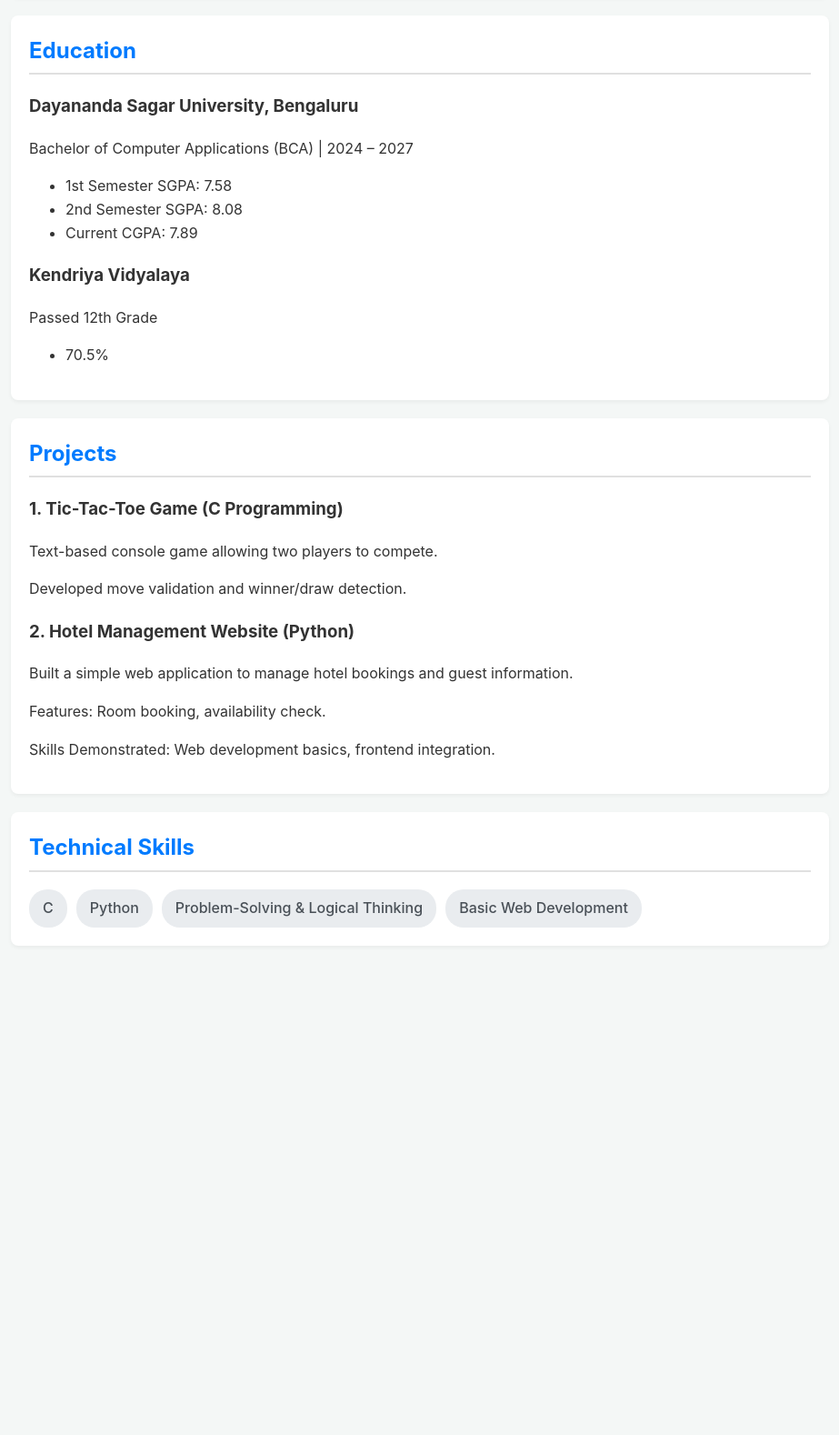
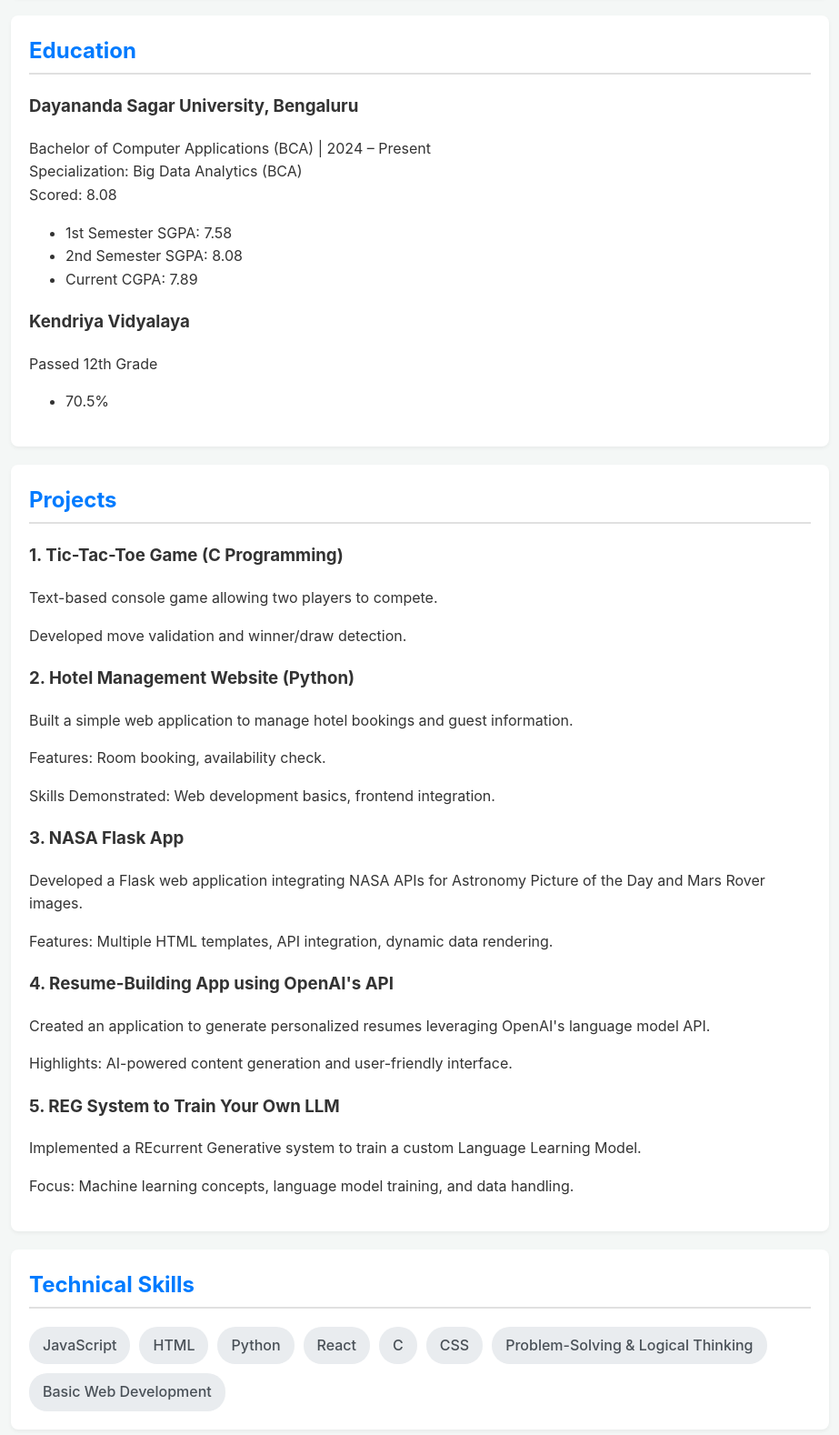
Before and after one commit to Bibek200619/bibekshahcv, a website: page index.html in a window 1280 px wide. Shown: the part 714-2292 px from the top of the page at 91% size, without its empty margins (178-1101 px from the left). Before the commit the page ends 1774 px from the top, so only its background shows below. Drawn offline with Linux system fonts and the light colour scheme.

Commit message:
Update index.html

```diff
--- a/index.html
+++ b/index.html
@@ -1,33 +1,39 @@
 <!DOCTYPE html>
 <html lang="en">
 <head>
-    <meta charset="UTF-8">
-    <meta name="viewport" content="width=device-width, initial-scale=1.0">
+    <meta charset="UTF-8" />
+    <meta name="viewport" content="width=device-width, initial-scale=1" />
     <title>Bibek Kumar Shah | CV</title>
-    <link rel="stylesheet" href="style.css">
+    <link rel="stylesheet" href="style.css" />
 </head>
 <body>
 
 <header class="header">
     <div class="profile-card">
-        <img src="PXL_20250903_063603606~3.jpg" alt="Bibek Kumar Shah" class="profile-img">
+        <img src="PXL_20250903_063603606~3.jpg" alt="Bibek Kumar Shah" class="profile-img" />
         <h1>Bibek Kumar Shah</h1>
         <p>Bengaluru, Kudligate</p>
-        <p>(+91) 6026505550 |  <a href="mailto:bibekkumarshah574@gmail.com">bibekkumarshah574@gmail.com</a></p>
+        <p>(+91) 6026505550 | <a href="mailto:bibekkumarshah574@gmail.com">bibekkumarshah574@gmail.com</a></p>
     </div>
 </header>
 
 <main class="container">
     <section class="section">
         <h2>Career Objective</h2>
-        <p>Detail-oriented and motivated Bachelor of Computer Applications (BCA) student with an increasing C and Python foundation. Enthusiastic about software development and looking forward to learning through practical experiences in real-world projects. Good problem-solving skills with a keen interest in learning emerging technologies</p>
+        <p>
+            Detail-oriented and motivated Bachelor of Computer Applications (BCA) student with an increasing C and Python foundation. Enthusiastic about software development and looking forward to learning through practical experiences in real-world projects. Good problem-solving skills with a keen interest in learning emerging technologies.
+        </p>
     </section>
 
     <section class="section">
         <h2>Education</h2>
         <div class="item">
             <h3>Dayananda Sagar University, Bengaluru</h3>
-            <p>Bachelor of Computer Applications (BCA) | 2024 – 2027</p>
+            <p>
+                Bachelor of Computer Applications (BCA) | 2024 – Present<br />
+                Specialization: Big Data Analytics (BCA)<br />
+                Scored: 8.08
+            </p>
             <ul>
                 <li>1st Semester SGPA: 7.58</li>
                 <li>2nd Semester SGPA: 8.08</li>
@@ -49,20 +55,39 @@
             <h3>1. Tic-Tac-Toe Game (C Programming)</h3>
             <p>Text-based console game allowing two players to compete.</p>
             <p>Developed move validation and winner/draw detection.</p>
-             </div>
+        </div>
         <div class="item">
             <h3>2. Hotel Management Website (Python)</h3>
             <p>Built a simple web application to manage hotel bookings and guest information.</p>
             <p>Features: Room booking, availability check.</p>
-            <p>Skills Demonstrated: Web development basics,  frontend integration.</p>
+            <p>Skills Demonstrated: Web development basics, frontend integration.</p>
+        </div>
+        <div class="item">
+            <h3>3. NASA Flask App</h3>
+            <p>Developed a Flask web application integrating NASA APIs for Astronomy Picture of the Day and Mars Rover images.</p>
+            <p>Features: Multiple HTML templates, API integration, dynamic data rendering.</p>
+        </div>
+        <div class="item">
+            <h3>4. Resume-Building App using OpenAI's API</h3>
+            <p>Created an application to generate personalized resumes leveraging OpenAI's language model API.</p>
+            <p>Highlights: AI-powered content generation and user-friendly interface.</p>
+        </div>
+        <div class="item">
+            <h3>5. REG System to Train Your Own LLM</h3>
+            <p>Implemented a REcurrent Generative system to train a custom Language Learning Model.</p>
+            <p>Focus: Machine learning concepts, language model training, and data handling.</p>
         </div>
     </section>
 
     <section class="section">
         <h2>Technical Skills</h2>
         <div class="skills-list">
+            <span>JavaScript</span>
+            <span>HTML</span>
+            <span>Python</span>
+            <span>React</span>
             <span>C</span>
-            <span>Python</span>
+            <span>CSS</span>
             <span>Problem-Solving & Logical Thinking</span>
             <span>Basic Web Development</span>
         </div>
```
